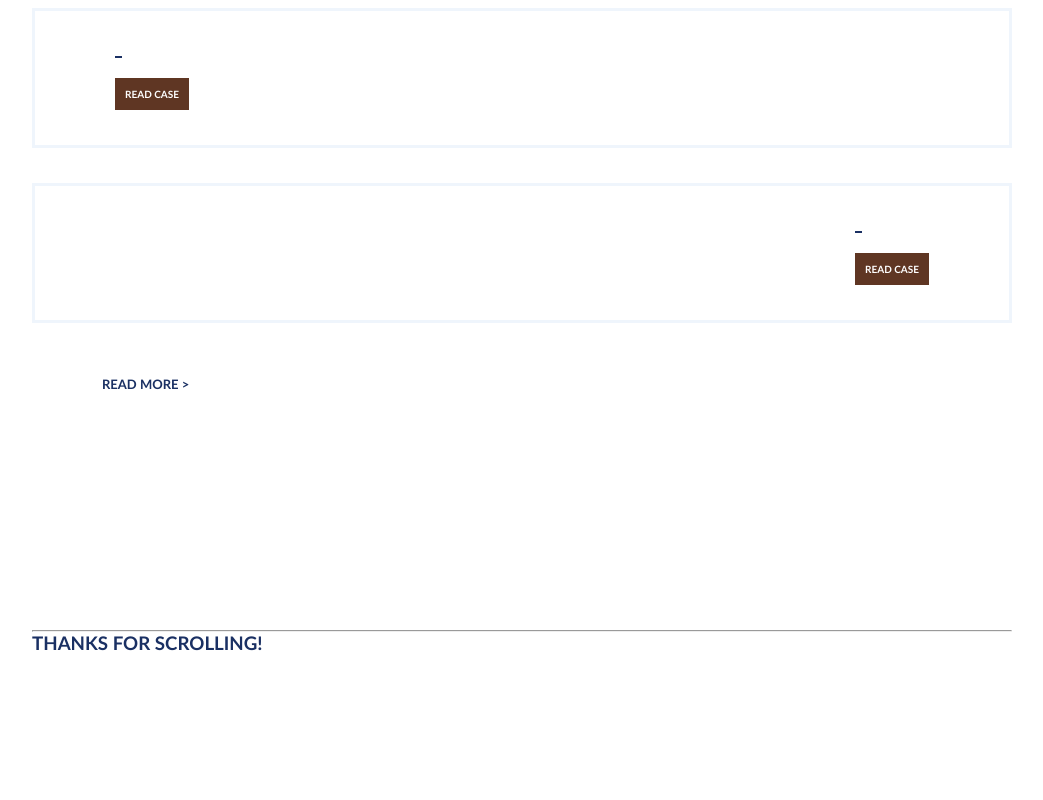
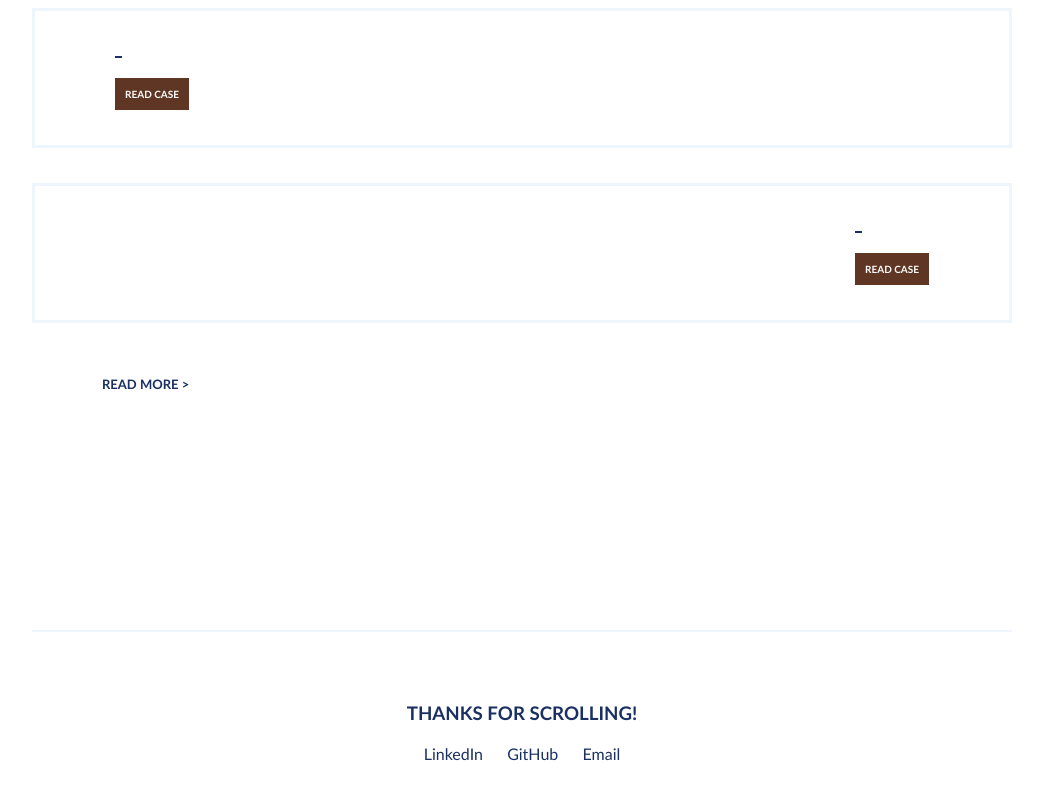
Before and after one commit to ThiagoZago/angular-blog, an Angular app: page / in a window 1280 px wide. Shown: the part 354-1154 px from the top of the page, without its empty margins (118-1161 px from the left). Before the commit the page ends 1058 px from the top, so only its background shows below. Built offline with nearby package versions, Linux system fonts and the light colour scheme.

Commit message:
create contacts-bar component

```diff
--- a/src/app/components/contacts-bar/contacts-bar.component.css
+++ b/src/app/components/contacts-bar/contacts-bar.component.css
@@ -0,0 +1,20 @@
+hr {
+    border: solid #EFF5FC 1.5px;
+}
+
+.contact__thanks {
+    display: flex;
+    justify-content: center;
+    margin: 70px 0 20px 0;
+}
+
+.contact__links {
+    max-width: 25%;
+    margin: auto;
+    display: flex;
+    justify-content: space-evenly;
+}
+
+.contact__links > a {
+    text-decoration: none;
+}
--- a/src/app/components/contacts-bar/contacts-bar.component.html
+++ b/src/app/components/contacts-bar/contacts-bar.component.html
@@ -4,6 +4,9 @@
         <h3>THANKS FOR SCROLLING!</h3>
     </div>
     <div class="contact__links">
+        <a href="https://www.linkedin.com/in/thiago-zago/" class="linkedin">LinkedIn</a>
+        <a href="https://github.com/ThiagoZago" class="github">GitHub</a>
+        <a href="mailto:thiagoszago@hotmail.com" class="email">Email</a>
 
     </div>
 </div>
```
